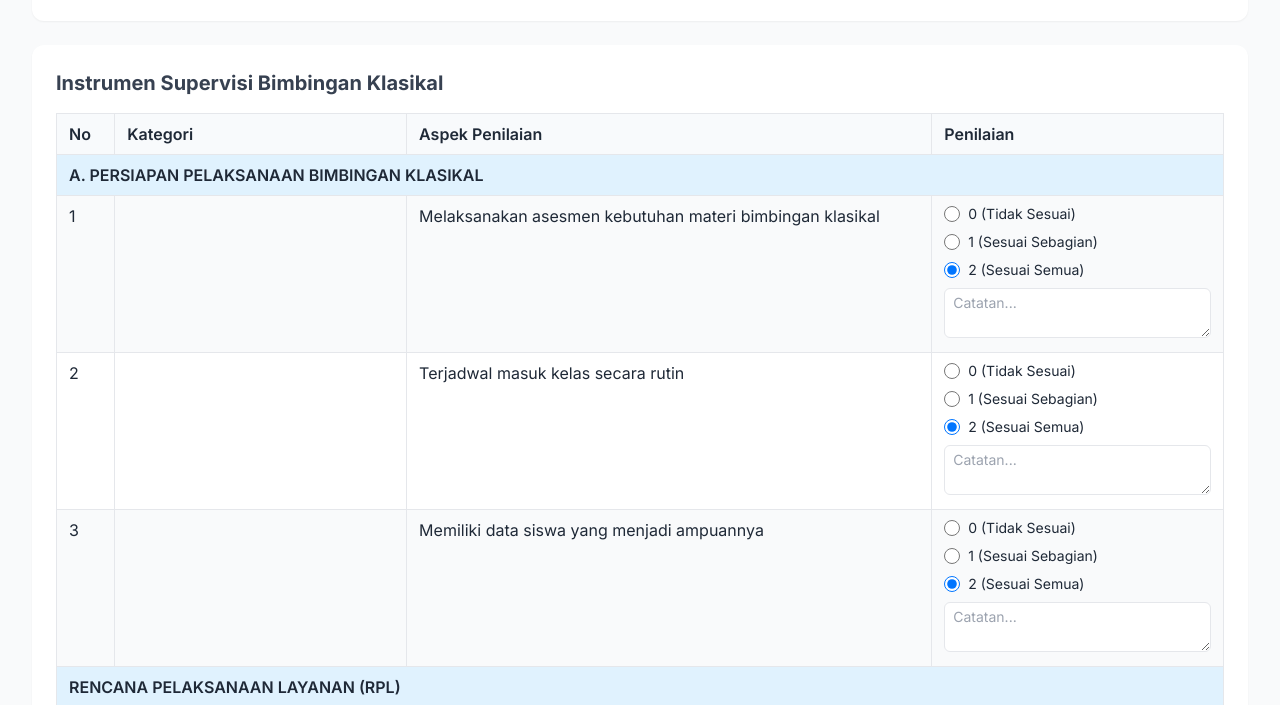
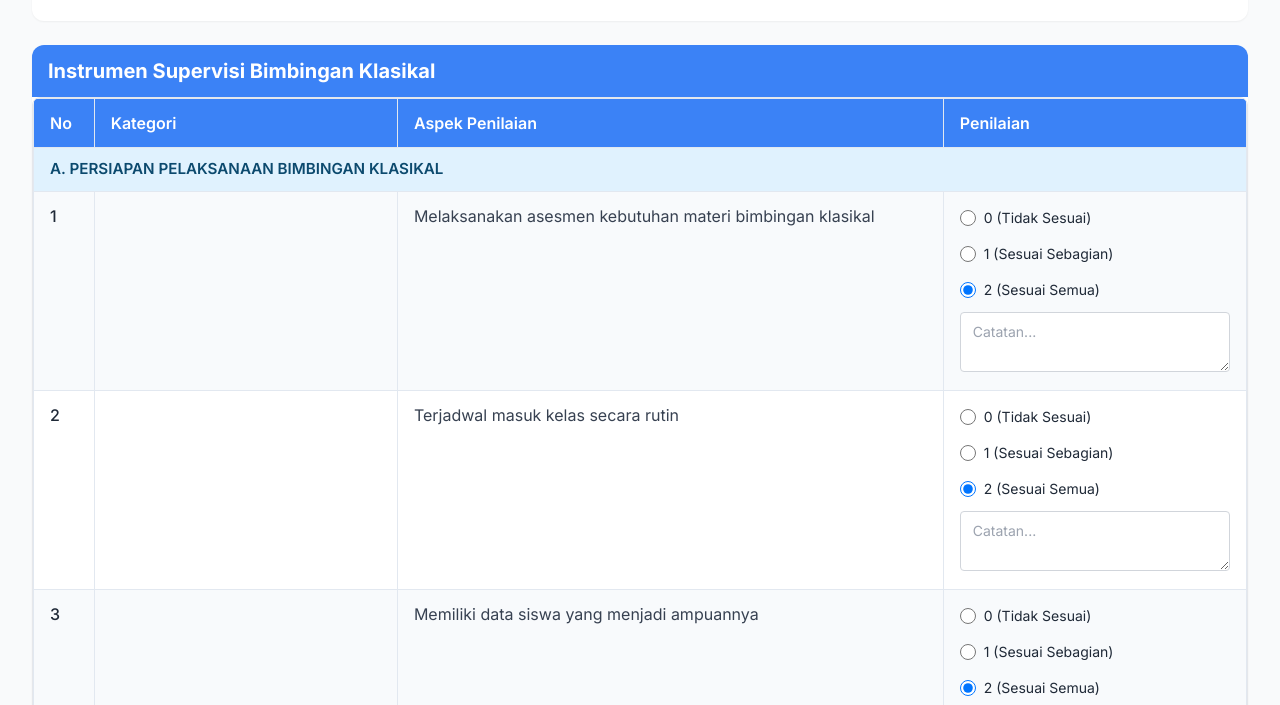
Before and after one commit to kurikulumsmega-art/supervisi_gurubk, a plain HTML site: page index.html in a window 1280 px wide. Shown: the part 776-1481 px from the top of the page. Drawn offline with nearby package versions, Linux system fonts and the light colour scheme.

Commit message:
Update index.html

```diff
--- a/index.html
+++ b/index.html
@@ -101,26 +101,35 @@
         .table-view {
             width: 100%;
             border-collapse: collapse;
+            box-shadow: 0 1px 3px rgba(0, 0, 0, 0.1);
         }
         .table-view th, .table-view td {
-            border: 1px solid #e5e7eb;
-            padding: 8px 12px;
+            border: 1px solid #e2e8f0;
+            padding: 12px 16px;
             text-align: left;
             vertical-align: top;
         }
         .table-view th {
-            background-color: #f8fafc;
+            background-color: #3b82f6;
+            color: white;
             font-weight: 600;
+            position: sticky;
+            top: 0;
         }
         .table-view tr:nth-child(even) {
-            background-color: #f9fafb;
+            background-color: #f8fafc;
         }
         .table-view tr:hover {
-            background-color: #f3f4f6;
+            background-color: #f1f5f9;
         }
         .category-row {
             background-color: #e0f2fe !important;
             font-weight: 600;
+            color: #0c4a6e;
+        }
+        .category-row td {
+            padding: 10px 16px;
+            font-size: 0.95rem;
         }
         .signature-canvas {
             border: 1px solid #d1d5db;
@@ -146,6 +155,46 @@
         .signature-preview img {
             max-width: 100%;
             max-height: 100px;
+        }
+        .radio-group {
+            display: flex;
+            flex-direction: column;
+            gap: 8px;
+        }
+        .radio-option {
+            display: flex;
+            align-items: center;
+            padding: 4px 0;
+        }
+        .radio-option input[type="radio"] {
+            margin-right: 8px;
+        }
+        .score-input {
+            width: 100%;
+            padding: 8px 12px;
+            border: 1px solid #d1d5db;
+            border-radius: 4px;
+            font-size: 0.875rem;
+            margin-top: 8px;
+            resize: vertical;
+        }
+        .table-note {
+            font-size: 0.75rem;
+            color: #6b7280;
+            margin-top: 8px;
+            font-style: italic;
+        }
+        .table-responsive {
+            overflow-x: auto;
+            border-radius: 8px;
+            border: 1px solid #e5e7eb;
+        }
+        .table-header {
+            background-color: #3b82f6;
+            color: white;
+            padding: 12px 16px;
+            font-weight: 600;
+            border-radius: 8px 8px 0 0;
         }
     </style>
 </head>
@@ -241,11 +290,13 @@
 
             <!-- Konten Tab Klasikal -->
             <div id="tab-klasikal-content">
-                <div class="bg-white p-6 rounded-xl shadow-sm">
-                    <h2 class="text-xl font-bold mb-4 text-gray-700">Instrumen Supervisi Bimbingan Klasikal</h2>
+                <div class="bg-white rounded-xl shadow-sm overflow-hidden">
+                    <div class="table-header">
+                        <h2 class="text-xl font-bold">Instrumen Supervisi Bimbingan Klasikal</h2>
+                    </div>
 
                     <!-- Tabel untuk tampilan desktop -->
-                    <div class="table-container no-print">
+                    <div class="table-responsive no-print">
                         <table class="table-view">
                             <thead>
                                 <tr>
@@ -280,7 +331,7 @@
                     </div>
 
                     <!-- Summary Klasikal -->
-                    <div id="summary-klasikal" class="mt-6 space-y-4">
+                    <div id="summary-klasikal" class="p-6 space-y-4">
                         <div>
                             <label for="kesimpulan_klasikal" class="block text-sm font-medium text-gray-600 required-field">Kesimpulan</label>
                             <textarea id="kesimpulan_klasikal" rows="3" class="mt-1 block w-full px-3 py-2 bg-white border border-gray-300 rounded-md shadow-sm focus:outline-none focus:ring-blue-500 focus:border-blue-500"></textarea>
@@ -299,11 +350,13 @@
 
             <!-- Konten Tab Administrasi -->
             <div id="tab-administrasi-content" class="hidden">
-                <div class="bg-white p-6 rounded-xl shadow-sm">
-                    <h2 class="text-xl font-bold mb-4 text-gray-700">Supervisi Administrasi Guru BK</h2>
+                <div class="bg-white rounded-xl shadow-sm overflow-hidden">
+                    <div class="table-header">
+                        <h2 class="text-xl font-bold">Supervisi Administrasi Guru BK</h2>
+                    </div>
 
                     <!-- Tabel untuk tampilan desktop -->
-                    <div class="table-container no-print">
+                    <div class="table-responsive no-print">
                         <table class="table-view">
                             <thead>
                                 <tr>
@@ -338,7 +391,7 @@
                     </div>
 
                     <!-- Summary Administrasi -->
-                    <div id="summary-administrasi" class="mt-6 space-y-4">
+                    <div id="summary-administrasi" class="p-6 space-y-4">
                         <div>
                             <label for="komentar_admin" class="block text-sm font-medium text-gray-600 required-field">Komentar / Saran</label>
                             <textarea id="komentar_admin" rows="3" class="mt-1 block w-full px-3 py-2 bg-white border border-gray-300 rounded-md shadow-sm focus:outline-none focus:ring-blue-500 focus:border-blue-500"></textarea>
@@ -664,25 +717,25 @@
                 }
 
                 row.innerHTML = `
-                    <td class="text-center">${index + 1}</td>
-                    <td>${item.kategori !== currentKategori ? item.kategori : ''}</td>
-                    <td>${item.aspek}</td>
+                    <td class="text-center font-medium">${index + 1}</td>
+                    <td class="text-gray-700">${item.kategori !== currentKategori ? item.kategori : ''}</td>
+                    <td class="text-gray-700">${item.aspek}</td>
                     <td>
-                        <div class="flex flex-col space-y-2">
-                            <div class="flex items-center">
+                        <div class="radio-group">
+                            <div class="radio-option">
                                 <input type="radio" id="${item.id}_0" name="${item.id}" value="0" class="h-4 w-4 text-blue-600">
-                                <label for="${item.id}_0" class="ml-2 text-sm">0 (Tidak Sesuai)</label>
+                                <label for="${item.id}_0" class="text-sm">0 (Tidak Sesuai)</label>
                             </div>
-                            <div class="flex items-center">
+                            <div class="radio-option">
                                 <input type="radio" id="${item.id}_1" name="${item.id}" value="1" class="h-4 w-4 text-blue-600">
-                                <label for="${item.id}_1" class="ml-2 text-sm">1 (Sesuai Sebagian)</label>
+                                <label for="${item.id}_1" class="text-sm">1 (Sesuai Sebagian)</label>
                             </div>
-                            <div class="flex items-center">
+                            <div class="radio-option">
                                 <input type="radio" id="${item.id}_2" name="${item.id}" value="2" class="h-4 w-4 text-blue-600" checked>
-                                <label for="${item.id}_2" class="ml-2 text-sm">2 (Sesuai Semua)</label>
+                                <label for="${item.id}_2" class="text-sm">2 (Sesuai Semua)</label>
                             </div>
                         </div>
-                        <textarea id="catatan_${item.id}" placeholder="Catatan..." class="mt-2 w-full px-2 py-1 text-sm border border-gray-200 rounded-md focus:outline-none focus:ring-blue-500 focus:border-blue-500" rows="2"></textarea>
+                        <textarea id="catatan_${item.id}" placeholder="Catatan..." class="score-input" rows="2"></textarea>
                     </td>
                 `;
                 container.appendChild(row);
@@ -730,11 +783,11 @@
                 }
 
                 row.innerHTML = `
-                    <td class="text-center">${index + 1}</td>
-                    <td>${item.kategori !== currentKategori ? item.kategori : ''}</td>
-                    <td>${item.komponen}</td>
+                    <td class="text-center font-medium">${index + 1}</td>
+                    <td class="text-gray-700">${item.kategori !== currentKategori ? item.kategori : ''}</td>
+                    <td class="text-gray-700">${item.komponen}</td>
                     <td>
-                        <div class="flex flex-wrap items-center gap-3">
+                        <div class="flex flex-wrap items-center gap-3 mb-2">
                             ${[0,1,2,3,4].map(val => `
                                 <div class="flex items-center">
                                     <input type="radio" id="${item.id}_${val}" name="${item.id}" value="${val}" class="h-4 w-4 text-blue-600" ${val === 4 ? 'checked' : ''}>
@@ -742,7 +795,7 @@
                                 </div>
                             `).join('')}
                         </div>
-                        <textarea id="keterangan_${item.id}" placeholder="Keterangan..." class="mt-2 w-full px-2 py-1 text-sm border border-gray-200 rounded-md focus:outline-none focus:ring-blue-500 focus:border-blue-500" rows="2"></textarea>
+                        <textarea id="keterangan_${item.id}" placeholder="Keterangan..." class="score-input" rows="2"></textarea>
                     </td>
                 `;
                 container.appendChild(row);
```
